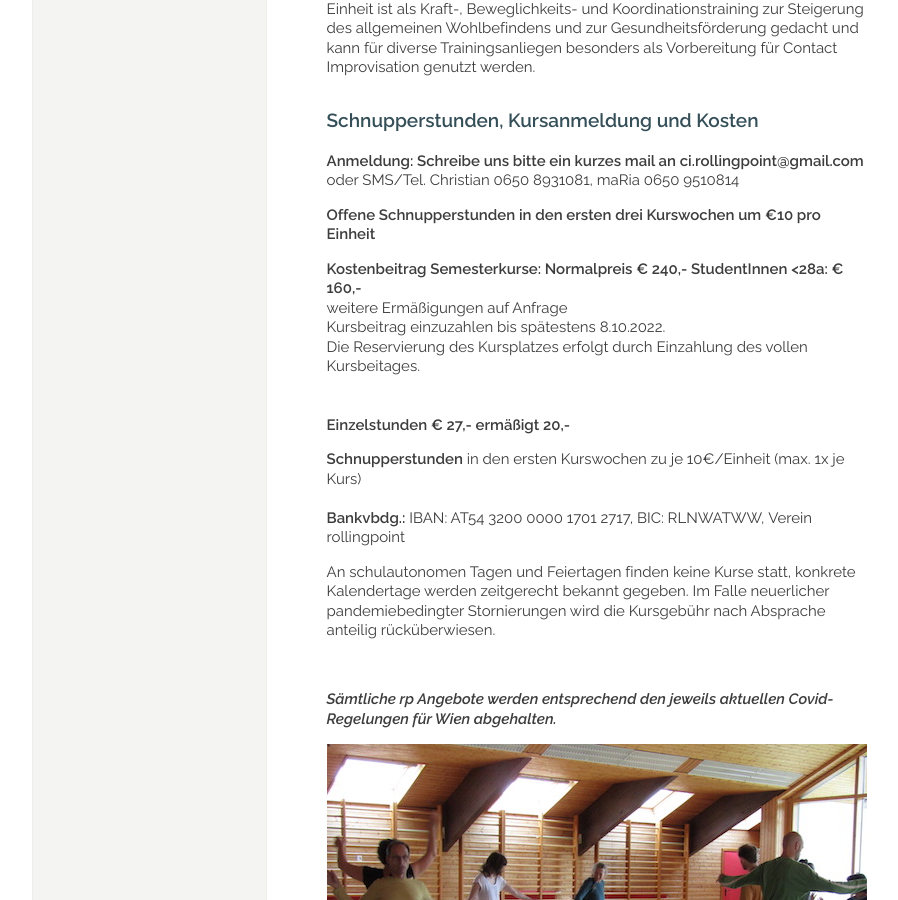
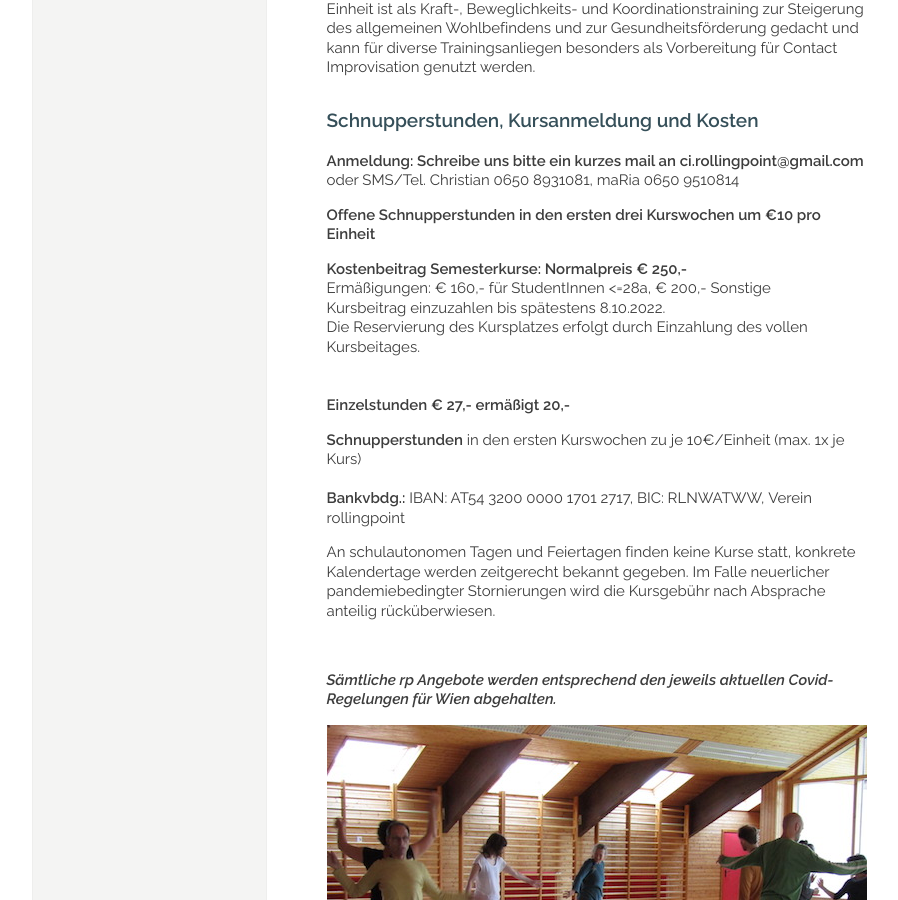
Before and after one commit to manulari/rollingpointat, a Jekyll site: the page built from _pages_de/kurse.md, in a window 1280 px wide and 900 px high, scrolled down 2607 px. Shown: the whole window, without its empty margins (152-1050 px from the left). Built offline with Jekyll 4.4.1, drawn with Linux system fonts in a browser that asks for light colours; comment, search, counter and statistics services are not loaded.

Commit message:
Update page (de) “kurse”

```diff
--- a/_pages_de/kurse.md
+++ b/_pages_de/kurse.md
@@ -90,8 +90,8 @@ oder SMS/Tel. Christian 0650 8931081, maRia 0650 9510814
 
 **Offene Schnupperstunden in den ersten drei Kurswochen um €10 pro Einheit**
 
-**Kostenbeitrag Semesterkurse: Normalpreis € 240,- StudentInnen <28a: € 160,-**\
-weitere Ermäßigungen auf Anfrage\
+**Kostenbeitrag Semesterkurse: Normalpreis € 250,-**\
+Ermäßigungen: € 160,- für StudentInnen <=28a, € 200,- Sonstige\
 Kursbeitrag einzuzahlen bis spätestens 8.10.2022.\
 Die Reservierung des Kursplatzes erfolgt durch Einzahlung des vollen Kursbeitages.\
 \
```
